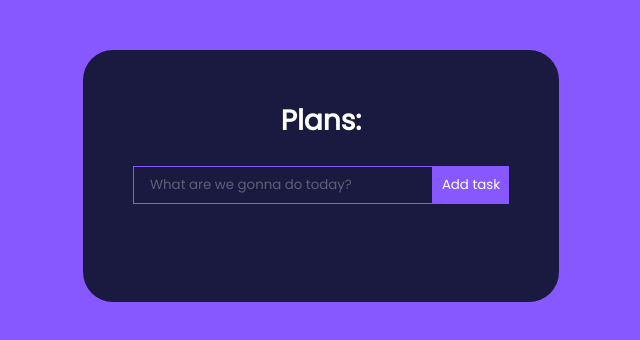
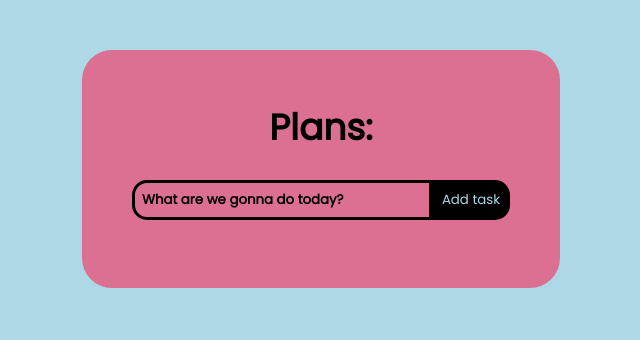
Before and after one commit to namanica/to_do_list_1, a React (Create React App) app: page / in a window 1280 px wide. Shown: the top 340 px of the page, without its empty margins (319-959 px from the left). Built offline with nearby package versions, Linux system fonts and the light colour scheme.

Commit message:
added styles

```diff
--- a/public/index.html
+++ b/public/index.html
@@ -10,7 +10,7 @@
       content="Web site created using create-react-app"
     />
     <link rel="apple-touch-icon" href="%PUBLIC_URL%/logo192.png" />
-    <title>React App</title>
+    <title>To-do list</title>
   </head>
   <body>
     <noscript>You need to enable JavaScript to run this app.</noscript>
--- a/src/App.css
+++ b/src/App.css
@@ -8,10 +8,10 @@
 }
 
 body {
-  background: #8758ff;
+  background: #ADD8E6;
   display: flex;
   justify-content: center;
-  align-items: center;
+  /* align-items: center; */
 }
 
 .App {
@@ -19,13 +19,13 @@ body {
 }
 
 h1 {
-  color: #fff;
-  margin-bottom: 0.5rem;
-  font-size: 1.75rem;
+  color: black;
+  margin-bottom: 10px;
+  font-size: 36px;
 }
 
 .TodoWrapper {
-  background: #1A1A40;
+  background: #DB7093;
   margin-top: 50px;
   padding: 50px;
   border-radius: 30px;
@@ -33,59 +33,64 @@ h1 {
 
 .TodoForm {
   width: 100%;
-  margin-bottom: 1rem;
+  margin-bottom: 3px;
 }
 
 .todo-input {
   outline: none;
   background: none;
-  border: 1px solid #8758ff;
-  padding: 0.5rem 1rem;
-  margin-top: 1rem;
-  margin-bottom: 2rem;
+  border: 3px solid black;
+  padding: 7px ;
+  margin-top: 15px;
+  margin-bottom: 15px;
   width: 300px;
-  color: #fff;
+  color: black;
+  font-weight: bold;
+  border-radius: 15px 0px 0px 15px;
 }
 
 .todo-input::placeholder {
-  color: #ffffff4d;
+  color: black;
+  font-weight: bold;
 }
 
 .todo-button {
-  background: #8758ff;
-  color: #fff;
+  background: black;
+  color: #ADD8E6;
   border: none;
-  padding: 0.55rem;
+  padding: 10px;
   cursor: pointer;
+  border-radius: 0px 15px 15px 0px;
 }
 
 .Todo {
   display: flex;
   justify-content: space-between;
   align-items: center;
-  background: #8758ff;
-  color: #fff;
-  padding: 0.75rem 1rem;
-  border-radius: 5px;
+  background: black;
+  color: #ADD8E6;
+  padding: 10px;
+  border-radius: 15px;
   margin-bottom: 1rem;
 }
 
 .fa-trash {
-  margin-left: 0.75rem;
+  margin-left: 13px;
+  margin-right: 7px;
+  cursor: pointer;
+}
+
+.fa-pen-to-square {
+  cursor: pointer;
 }
 
 .incompleted {
-  color: #fff;
+  color: #ADD8E6;
   cursor: pointer;
 }
 
 .completed {
-  color: #c5aeff;
+  color: white;
   text-decoration: line-through;
   cursor: pointer;
 }
-
-.edit-icon,
-.delete-icon {
-  cursor: pointer;
-}
```
